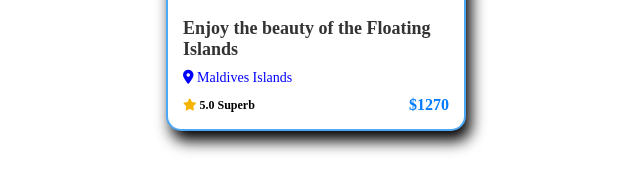
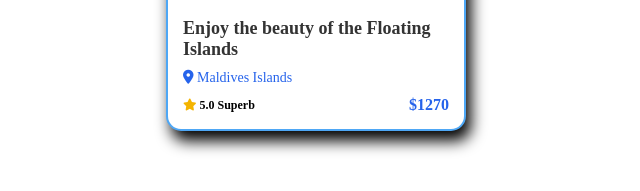
Before and after one commit to talukdar-habib/Task---3, a plain HTML site: page index.html in a window 1280 px wide. Shown: the part 433-624 px from the top of the page, 324-964 px from the left. Drawn offline with Linux system fonts and the light colour scheme.

Commit message:
some colours changed

```diff
--- a/style.css
+++ b/style.css
@@ -42,7 +42,7 @@ body{
 
 .card-location {
     margin-top: 10px;
-    color: blue;
+    color: #2563eb;
     font-size: 14px;
 }
 
@@ -65,6 +65,6 @@ body{
 }
 
 .card-footer-price{
-    color: #007bff;
+    color: #2563eb;
     font-weight: bold;
 }
```
